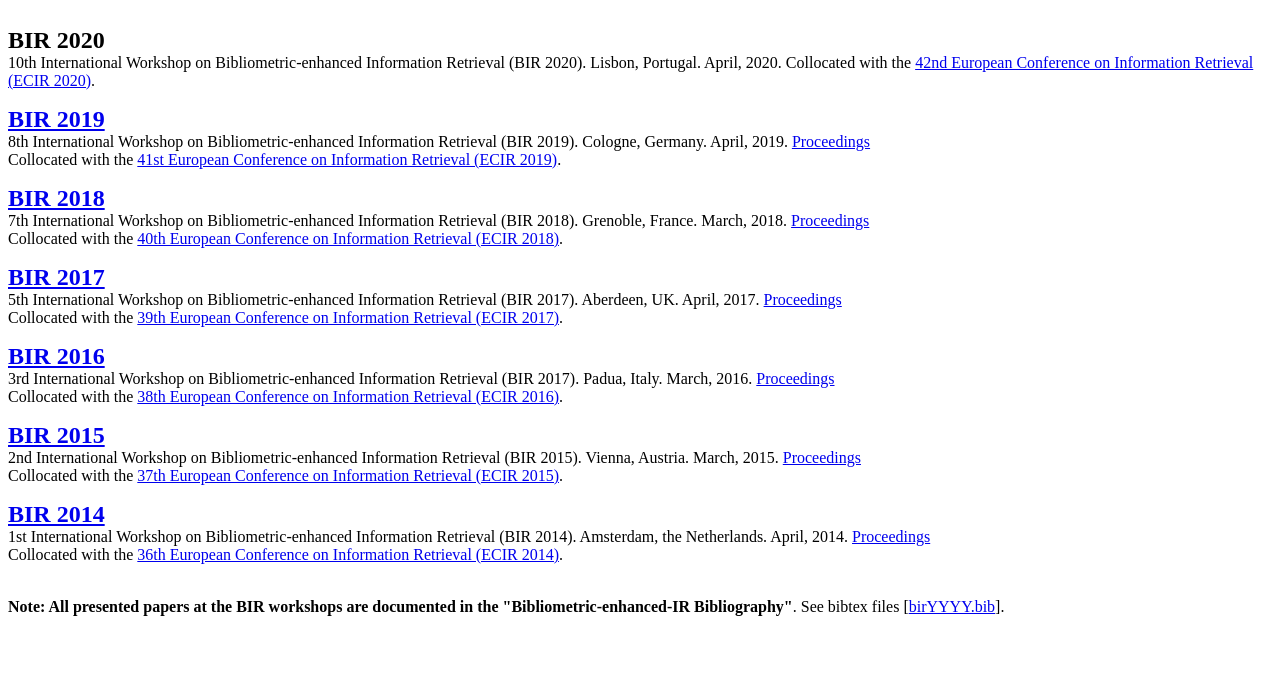
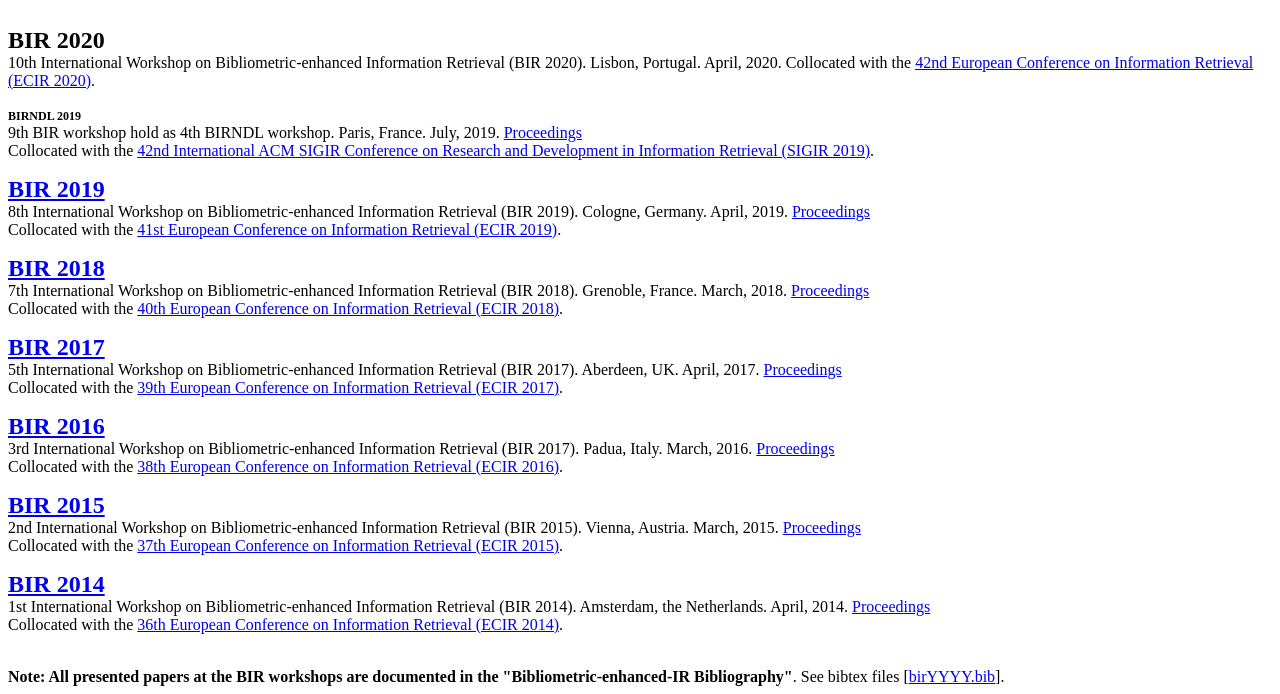
Before and after one commit to PhilippMayr/BIR-WS, a plain HTML site: page index.html in a window 1280 px wide. Shown: the part 110-804 px from the top of the page. Drawn offline with Linux system fonts and the light colour scheme.

Commit message:
Update index.html

```diff
--- a/index.html
+++ b/index.html
@@ -14,6 +14,12 @@
     <b><span style="font-size:150%">BIR 2020</span></b><br />
     10th International Workshop on Bibliometric-enhanced Information Retrieval (BIR 2020). Lisbon, Portugal. April, 2020.
     Collocated with the <a href="https://ecir2020.org/">42nd European Conference on Information Retrieval (ECIR 2020)</a>.
+</p>
+
+    <p>
+    <b><span style="font-size:75%">BIRNDL 2019</span></b><br />
+    9th BIR workshop hold as 4th BIRNDL workshop. Paris, France. July, 2019. <a href="http://ceur-ws.org/Vol-2414/">Proceedings</a><br/>
+    Collocated with the <a href="http://sigir.org/sigir2019/">42nd International ACM SIGIR Conference on Research and Development in Information Retrieval (SIGIR 2019)</a>.
 </p>
 
 <p>
```
